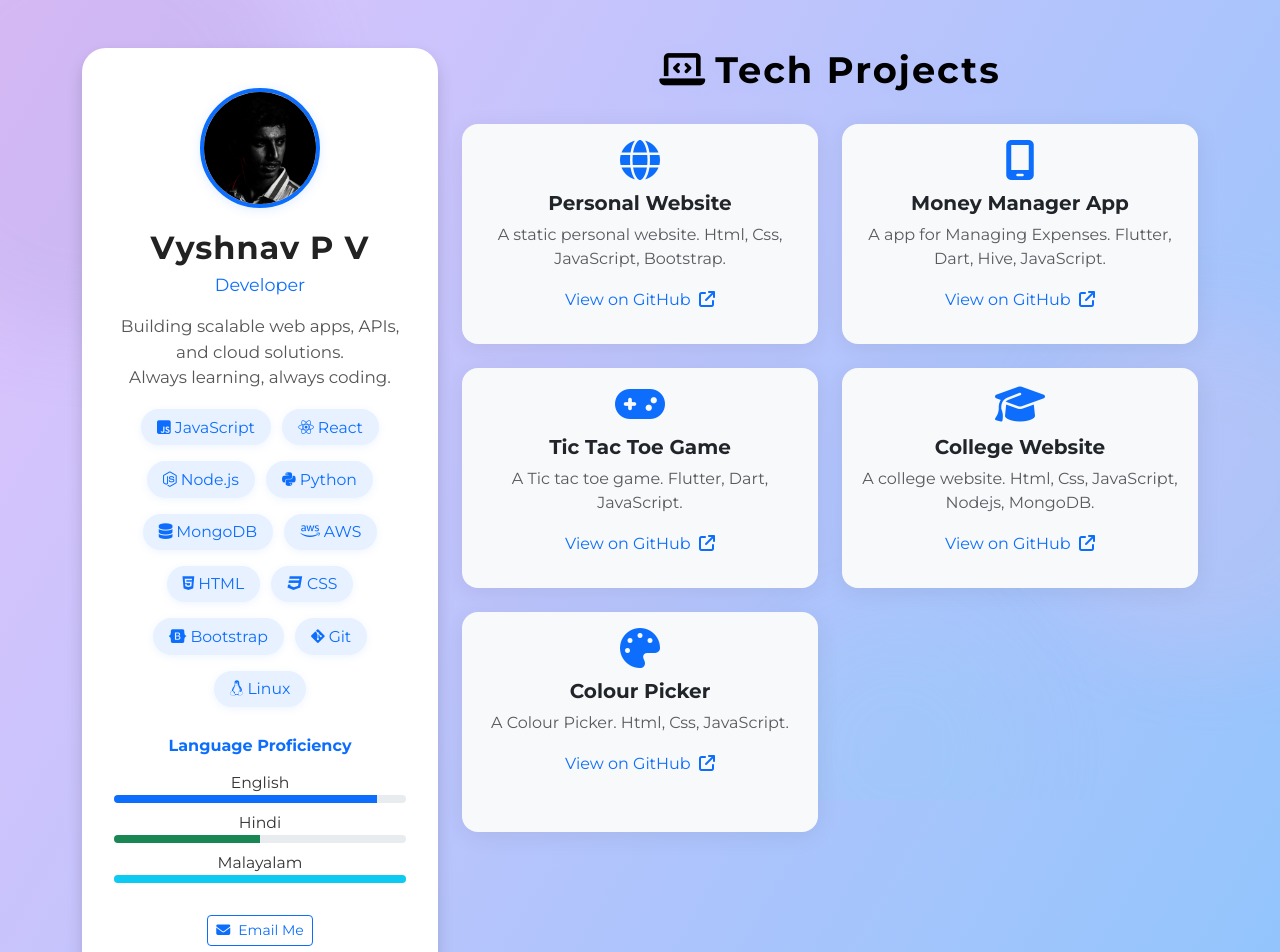
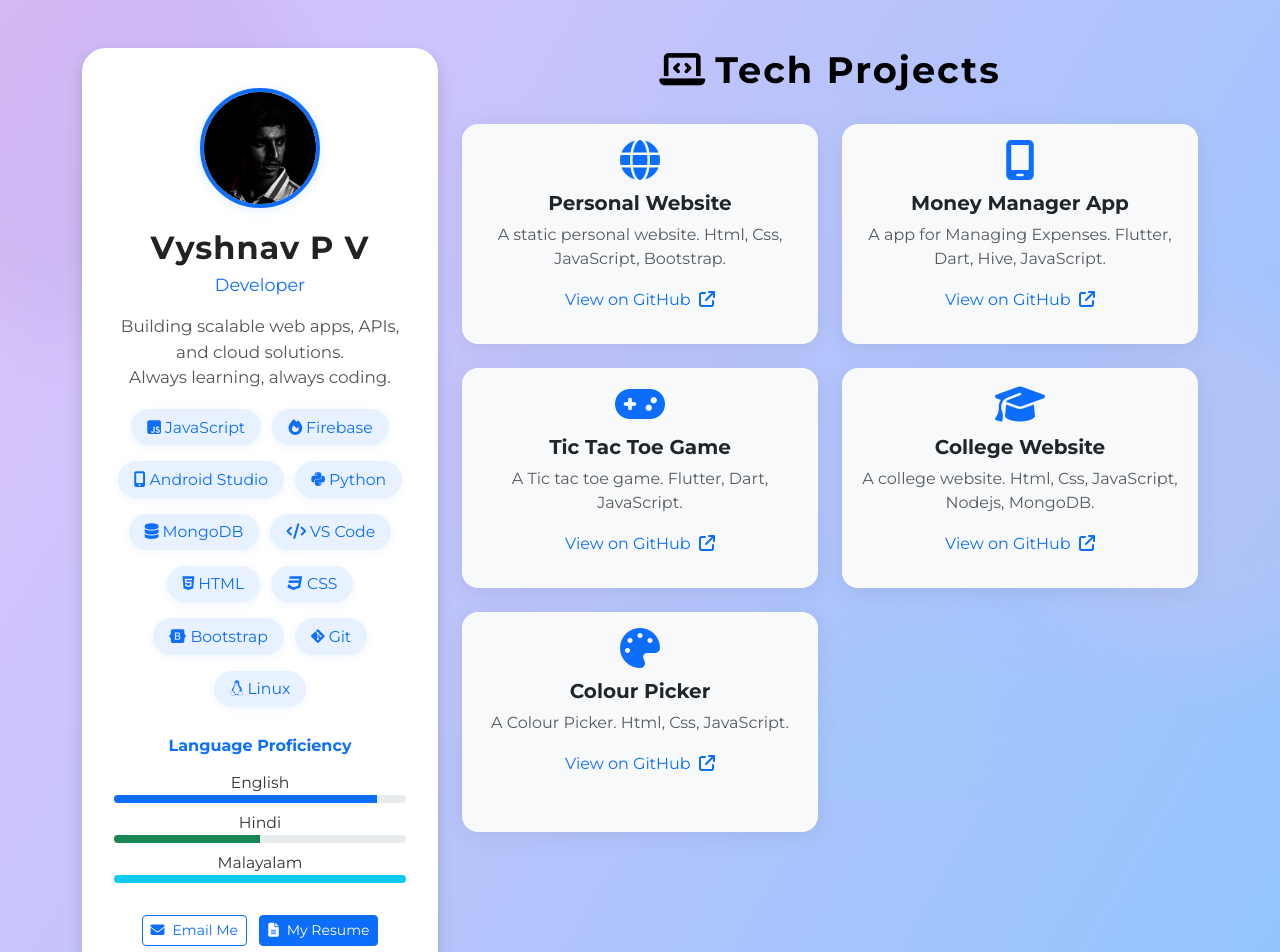
Before and after one commit to vyshnav121/Personal-Website, a plain HTML site: page index.html in a window 1280 px wide. Shown: the top 952 px of the page. Drawn offline with nearby package versions, Linux system fonts and the light colour scheme.

Commit message:
Add a new thing

```diff
--- a/index.html
+++ b/index.html
@@ -36,11 +36,11 @@
           </div>
           <div class="skills-list">
             <span class="skill-badge"><i class="fab fa-js-square me-1"></i>JavaScript</span>
-            <span class="skill-badge"><i class="fab fa-react me-1"></i>React</span>
-            <span class="skill-badge"><i class="fab fa-node-js me-1"></i>Node.js</span>
+            <span class="skill-badge"><i class="fas fa-fire me-1"></i>Firebase</span>
+            <span class="skill-badge"><i class="fas fa-mobile-alt me-1"></i>Android Studio</span>
             <span class="skill-badge"><i class="fab fa-python me-1"></i>Python</span>
             <span class="skill-badge"><i class="fas fa-database me-1"></i>MongoDB</span>
-            <span class="skill-badge"><i class="fab fa-aws me-1"></i>AWS</span>
+            <span class="skill-badge"><i class="fas fa-code me-1"></i>VS Code</span>
             <span class="skill-badge"><i class="fab fa-html5 me-1"></i>HTML</span>
             <span class="skill-badge"><i class="fab fa-css3 me-1"></i>CSS</span>
             <span class="skill-badge"><i class="fab fa-bootstrap me-1"></i>Bootstrap</span>
@@ -69,7 +69,12 @@
               </div>
             </div>
           </div>
-          <a href="mailto:vyshnavpv77@gmail.com" class="btn btn-outline-primary btn-sm mt-2"><i class="fa-solid fa-envelope me-2"></i>Email Me</a>
+          <a href="mailto:vyshnavpv77@gmail.com" class="btn btn-outline-primary btn-sm mt-2">
+            <i class="fa-solid fa-envelope me-2"></i>Email Me
+          </a>
+          <a href="VyshnavPVResume.pdf" target="_blank" class="btn btn-primary btn-sm mt-2 ms-2">
+            <i class="fa-solid fa-file-lines me-2"></i>My Resume
+          </a>
         </div>
       </div>
       <!-- Projects Section -->
```
Also changed, not shown: 1 other file.
